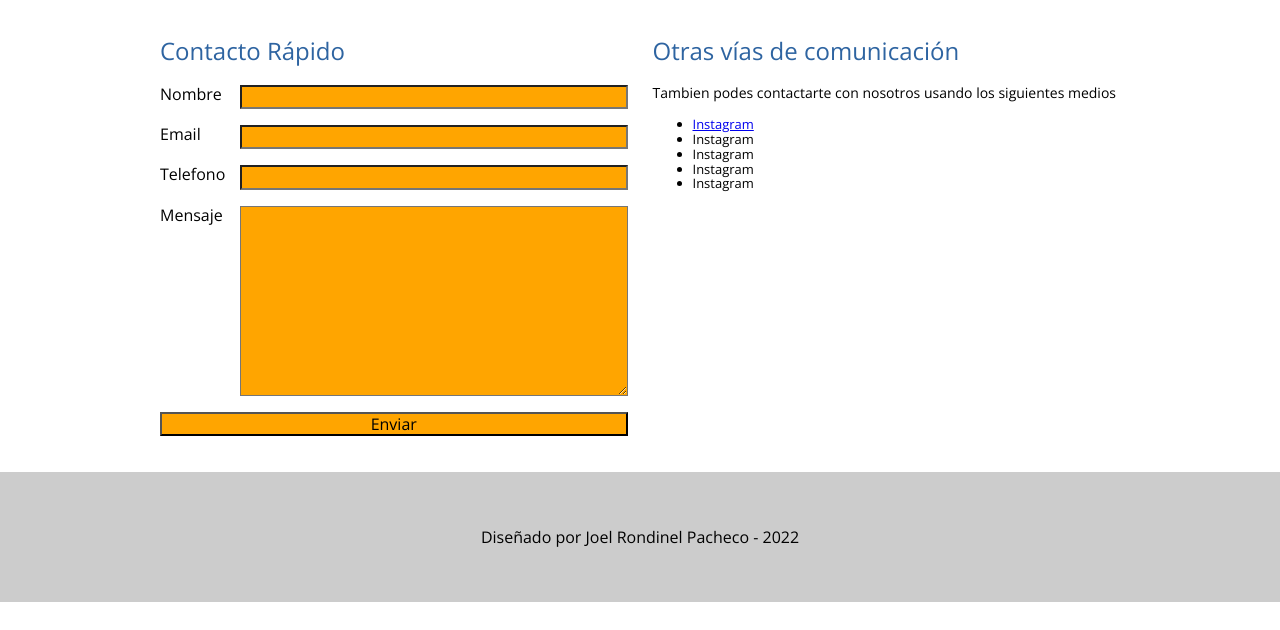
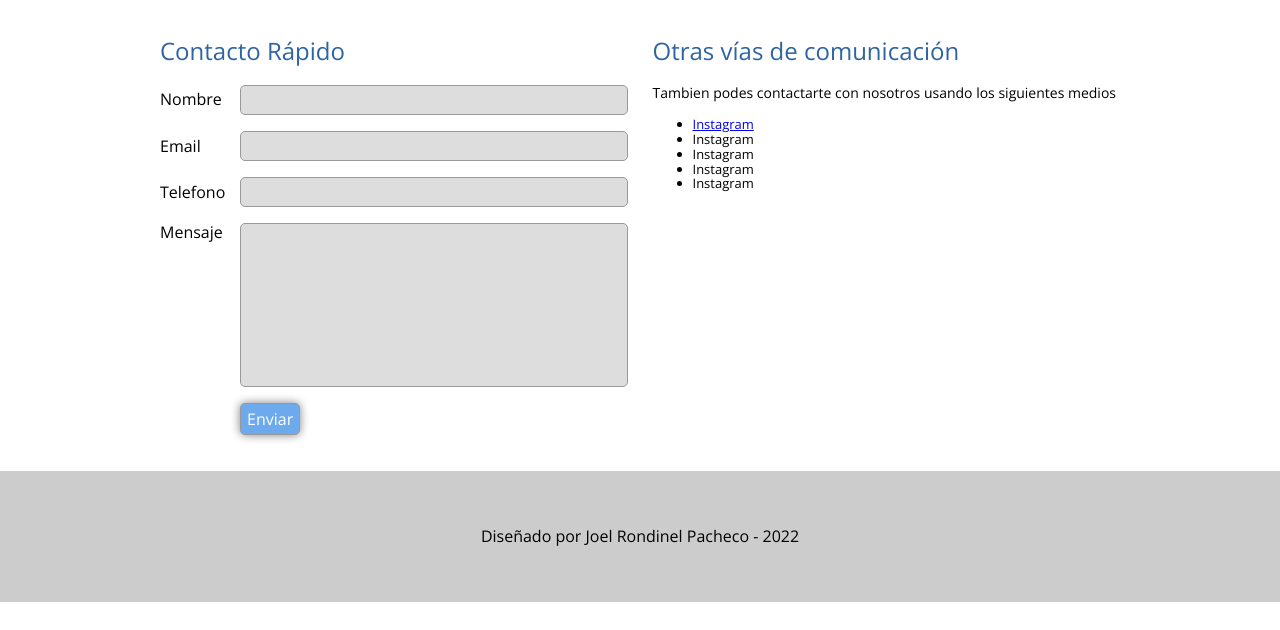
Before and after one commit to JoelRondinelPacheco/TM, a plain HTML site: page clase7-8-9/contacto.html in a window 1280 px wide. Shown: the part 170-800 px from the top of the page. Drawn offline with nearby package versions, Linux system fonts and the light colour scheme.

Commit message:
Pagina con la práctica finalizada (inicio clase 10

```diff
--- a/clase7-8-9/css/transportes.css
+++ b/clase7-8-9/css/transportes.css
@@ -200,10 +200,39 @@ h2{
 
 .formulario p label{
   min-width: 80px;
+  display: flex;
+  align-items: center;
 }
 
 .formulario p input,
 .formulario p textarea{
-  background-color: orange;
   width:100%;
+  background-color: #ddd;
+  border-radius: 5px;
+  border: 1px solid #999;
+  font-size: 14px;
+  padding:6px;
 }
+
+.formulario textarea{
+  resize: none;
+  height: 150px;
+}
+
+.formulario p:nth-child(4){
+  align-items: start;
+}
+
+.formulario input[type="submit"]{
+  background-color: #6da9ed;
+  box-shadow: 0 0 10px gray;
+  color: white;
+  font-size: 16px;
+  width:auto;
+  margin-left: 80px;
+  cursor: pointer;
+}
+
+.formulario input[type="submit"]:hover{
+  background-color: #2e64a1;
+}
```
Also changed, not shown: clase7-8-9/servicios.html (+3 -3 lines).
